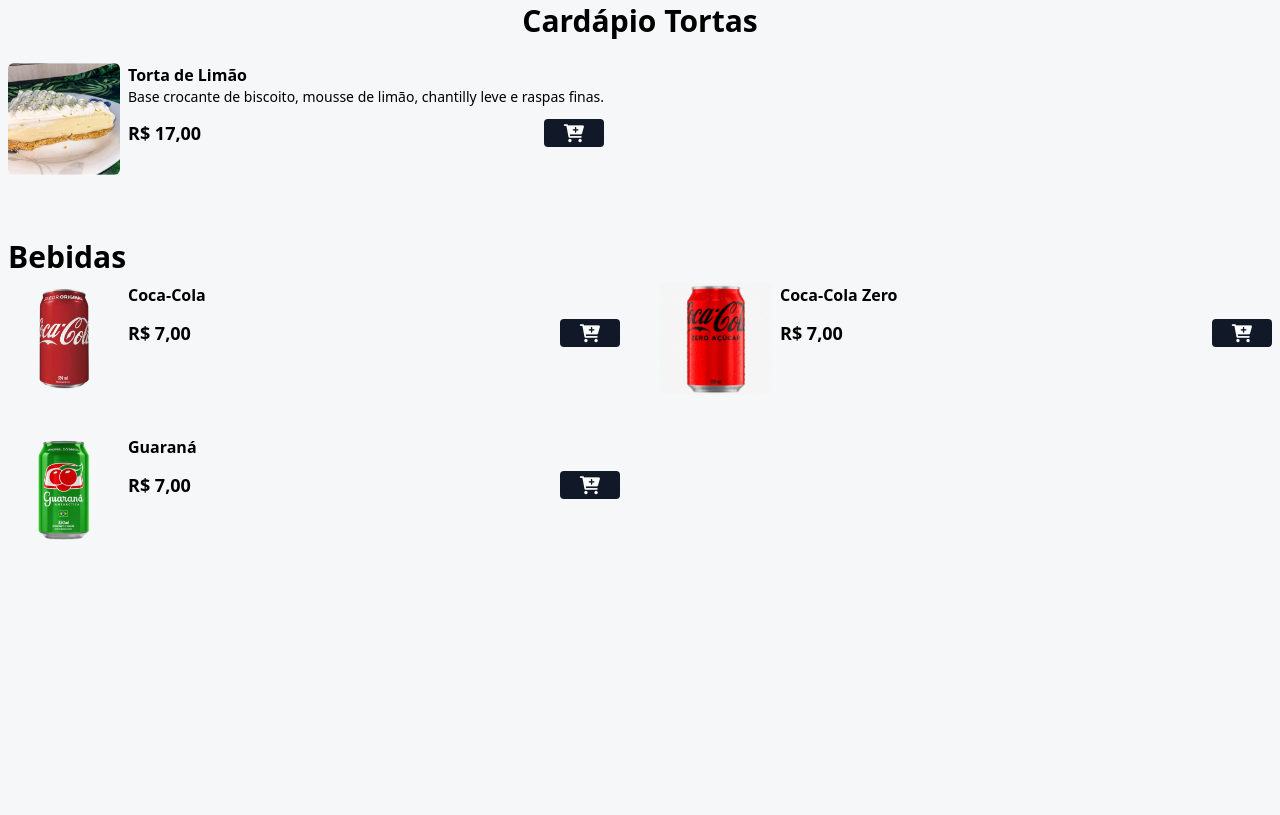
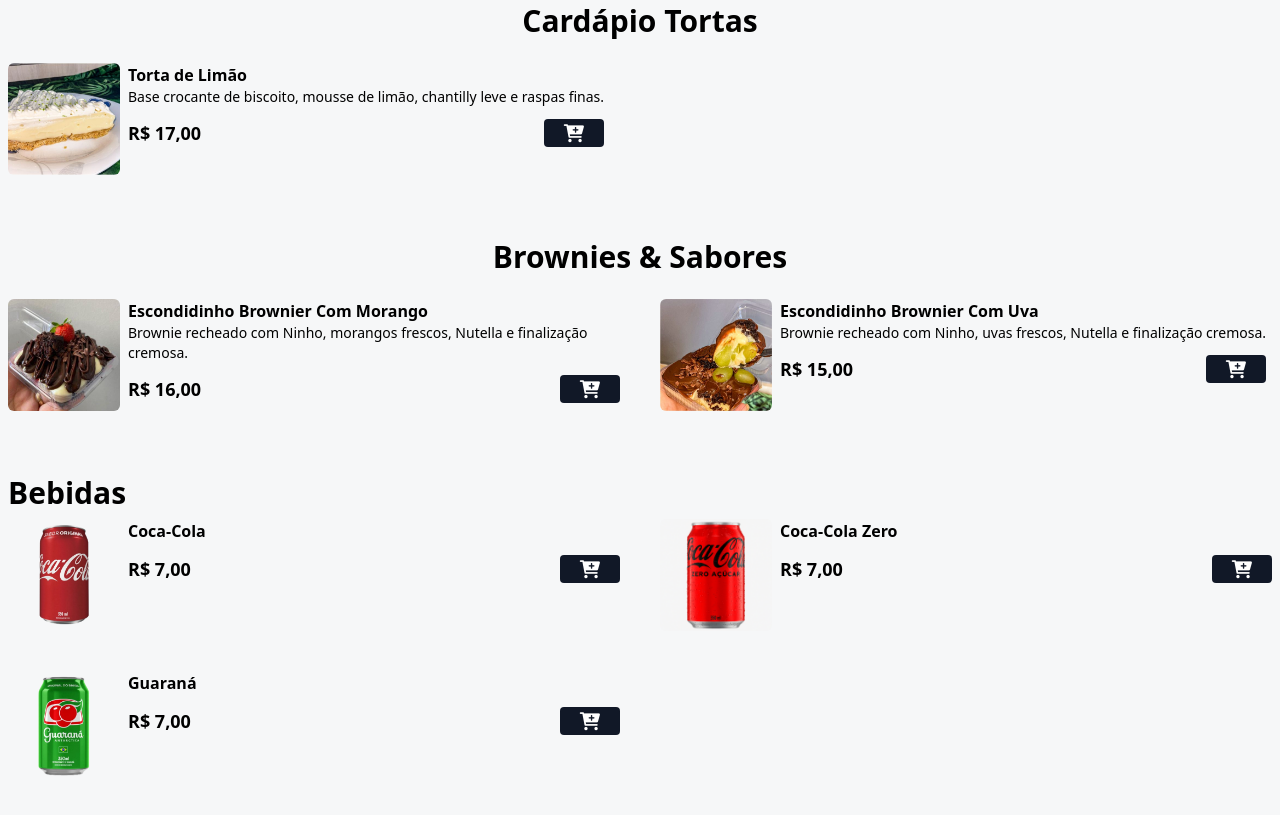
Before and after one commit to Vaz01/Beco-Doce-Doceria, a website: page index.html in a window 1280 px wide. Shown: the part 1769-2584 px from the top of the page. Before the commit the page ends 2380 px from the top, so only its background shows below. Drawn offline with nearby package versions, Linux system fonts and the light colour scheme.

Commit message:
Atualização One

```diff
--- a/index.html
+++ b/index.html
@@ -365,12 +365,13 @@
 
  </main>
 
- <!---
+
   <h2 class="text-2xl md:text-3xl font-bold text-center mt-9 mb-6">Brownies & Sabores </h2>
           <div id="menu">
     <main class="grid grid-cols-1 md:grid-cols-2 gap-7 md:gap-10 mx-auto max-w-7xl px-2 mb-16">
 
-      <!-- PRODUTO 1 Brownie
+       <!--PRODUTO 1 Brownie -->
+       <!--
       <div class="flex gap-2">
         <img src="img-caserinhos/Brownie_Supreme.jpg" alt="burger" class="w-28 h-28 rounded-md hover:scale-110 hover:-rotate-2 duration-300" />
         <div>
@@ -384,11 +385,13 @@
           </div>
         </div>
       </div>
-
-      -->
+    -->
 
 
-      <!-- PRODUTO 3
+
+
+ <!--PRODUTO 3 -->
+
       <div class="flex gap-2">
         <img src="img-caserinhos/Caseirinho_Brownier_Com_Morango.jpg" alt="burger" class="w-28 h-28 rounded-md hover:scale-110 hover:-rotate-2 duration-300" />
         <div>
@@ -402,10 +405,23 @@
           </div>
         </div>
       </div>
+ <!--PRODUTO 4 -->
+         <div class="flex gap-2">
+        <img src="/img-caserinhos/Browien.jpg" alt="burger" class="w-28 h-28 rounded-md hover:scale-110 hover:-rotate-2 duration-300" />
+        <div>
+          <p class="font-bold">Escondidinho Brownier Com Uva</p>
+          <p class="text-sm">Brownie recheado com Ninho, uvas  frescos, Nutella e finalização cremosa.</p>
+          <div class="flex items-center gap-2 justify-between mt-3">
+            <p class="font-bold text-lg">R$ 15,00</p>
+            <button class="bg-gray-900 px-5 rounded add-to-card-btn" data-name="Escondidinho Brownier Com Morango" data-price="16">
+              <i class="fa fa-cart-plus text-lg text-white"></i>
+            </button>
+          </div>
+        </div>
+      </div>
 
 </main>
 
--->
 
     <!-- Título das bebidas -->
     <div class="mx-auto max-w-7xl px-2 my-2">
```
Also changed, not shown: img-caserinhos/Browien.jpg (added).
